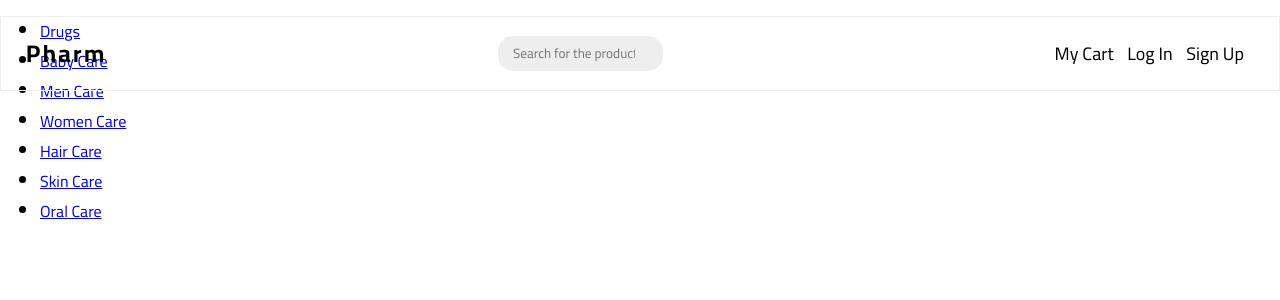
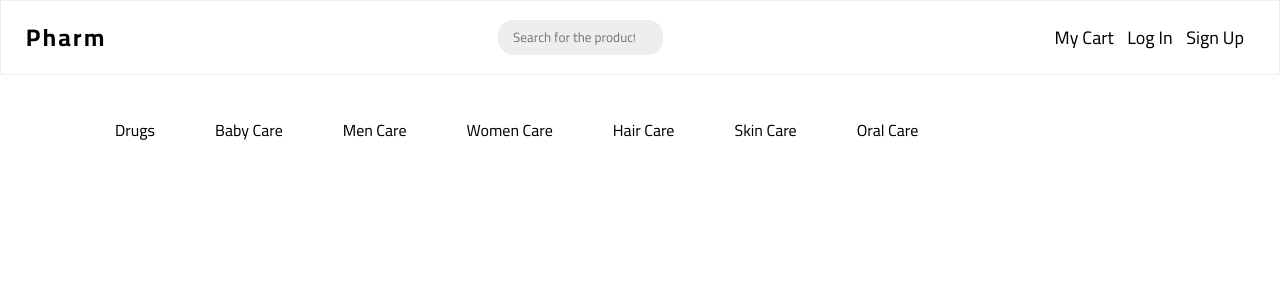
Before and after one commit to Ahmed-kamal12/pharm, a PHP site: page /main.html in a window 1280 px wide. Shown: the top 300 px of the page. Run offline with PHP 8.4, Linux system fonts and the light colour scheme.

Commit message:
Update style.css

```diff
--- a/Css/style.css
+++ b/Css/style.css
@@ -2,6 +2,8 @@
 *{
     font-family: 'Cairo';
     box-sizing: border-box;
+    padding: 0;
+    margin: 0;
 }
 
 body {
@@ -41,3 +43,20 @@
     font-size: 18px;
     color: black;
 }
+
+ul a{
+    display: flex inline;
+    text-decoration: none;
+    padding: 30px;
+    color:  black;
+    width:100% ;
+
+}
+div ul{
+    display:flex inline;
+
+    list-style: none;
+    justify-content: space-evenly;
+    margin:   85px   ;
+    padding: 0;
+}
```
